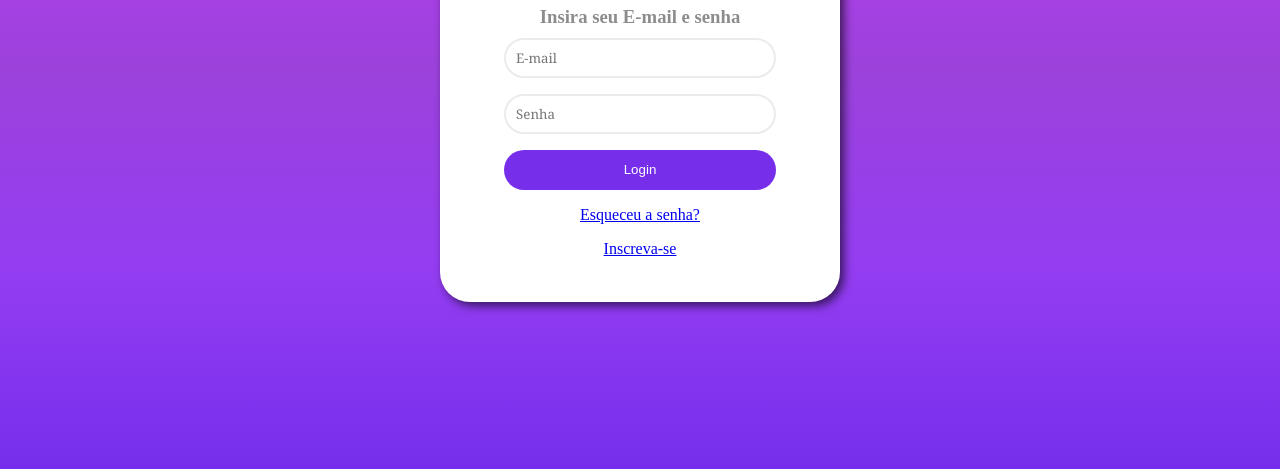
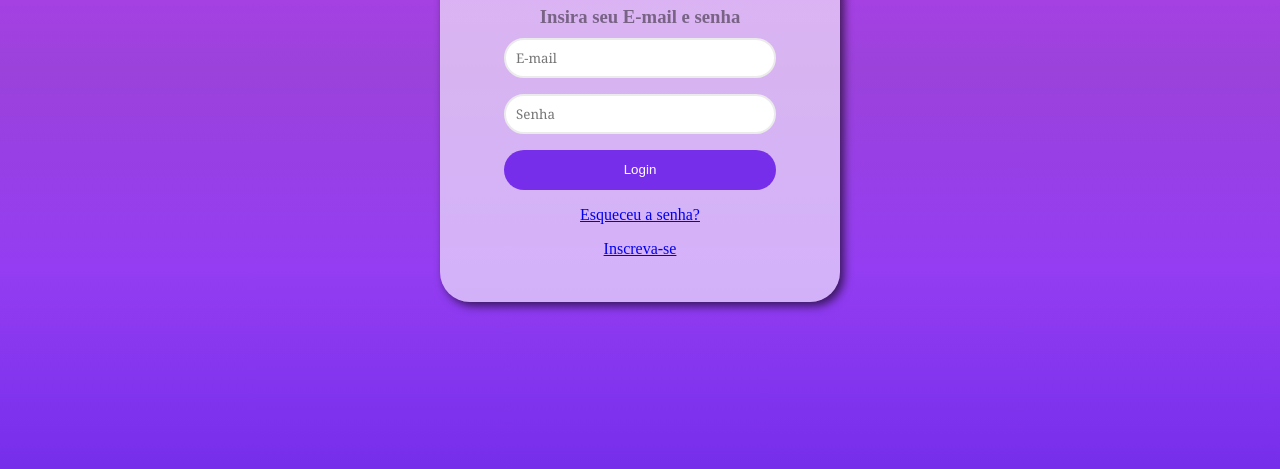
Before and after one commit to josantanareal/pagina-login, a plain HTML site: page index.html in a window 1280 px wide. Shown: the part 331-800 px from the top of the page. Drawn offline with Linux system fonts and the light colour scheme.

Commit message:
Update style.css

```diff
--- a/style/style.css
+++ b/style/style.css
@@ -33,7 +33,7 @@ body {
     z-index: 3;
     width: 100%;
     margin: 0px 20px;
-    background-color: white;
+    background-color: rgba(255, 255, 255, 0.603);
     margin: auto;
     padding: 70px 30px 44px;
     border-radius: 30px;
```
